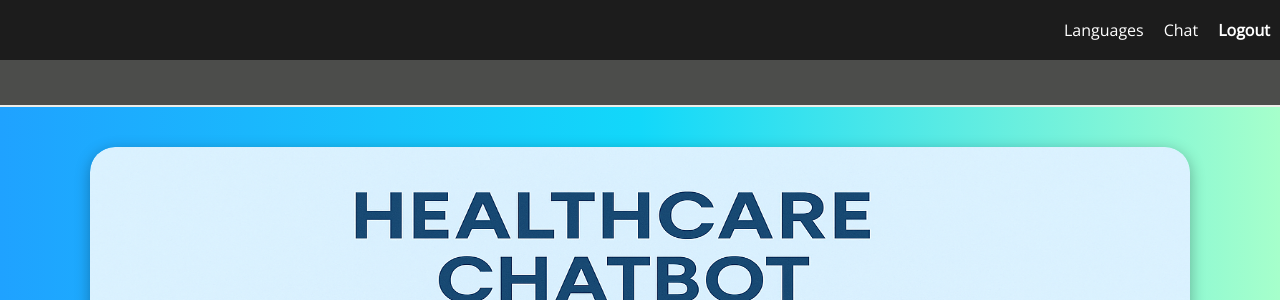
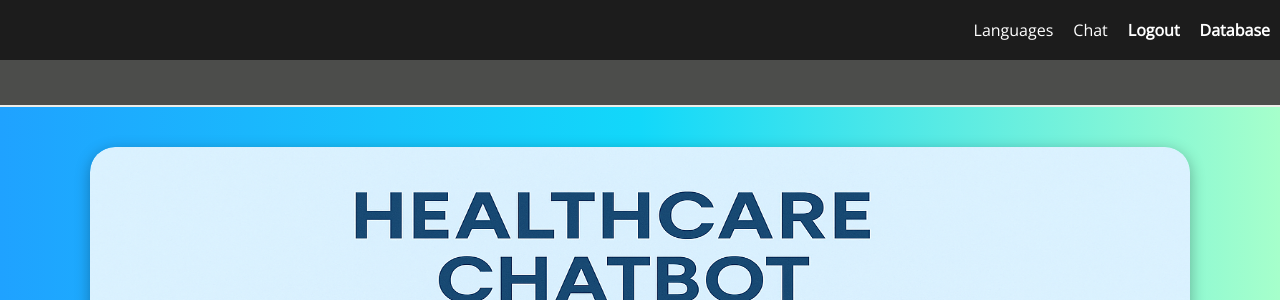
Before and after one commit to Unknownerror-404/Backend_for_bot, a Flask app: template templates/logged_in_index.html in a window 1280 px wide. Shown: the top 300 px of the page. Run offline with Flask 3, Linux system fonts and the light colour scheme; the template is opened without the code that fills it, so the values that code supplies are empty; some libraries are stand-ins or nearby versions.

Commit message:
updated info.html to add database

```diff
--- a/templates/logged_in_index.html
+++ b/templates/logged_in_index.html
@@ -15,6 +15,7 @@
         <a href="#1">Languages</a>
         <a href="chat_logged_in.html"> Chat </a>
         <a href="logout.html"><h4>Logout</h4></a>
+        <a href="info.html"><h4>Database</h4></a>
     </div>
     <div id="nav-bar-2">
 
```
